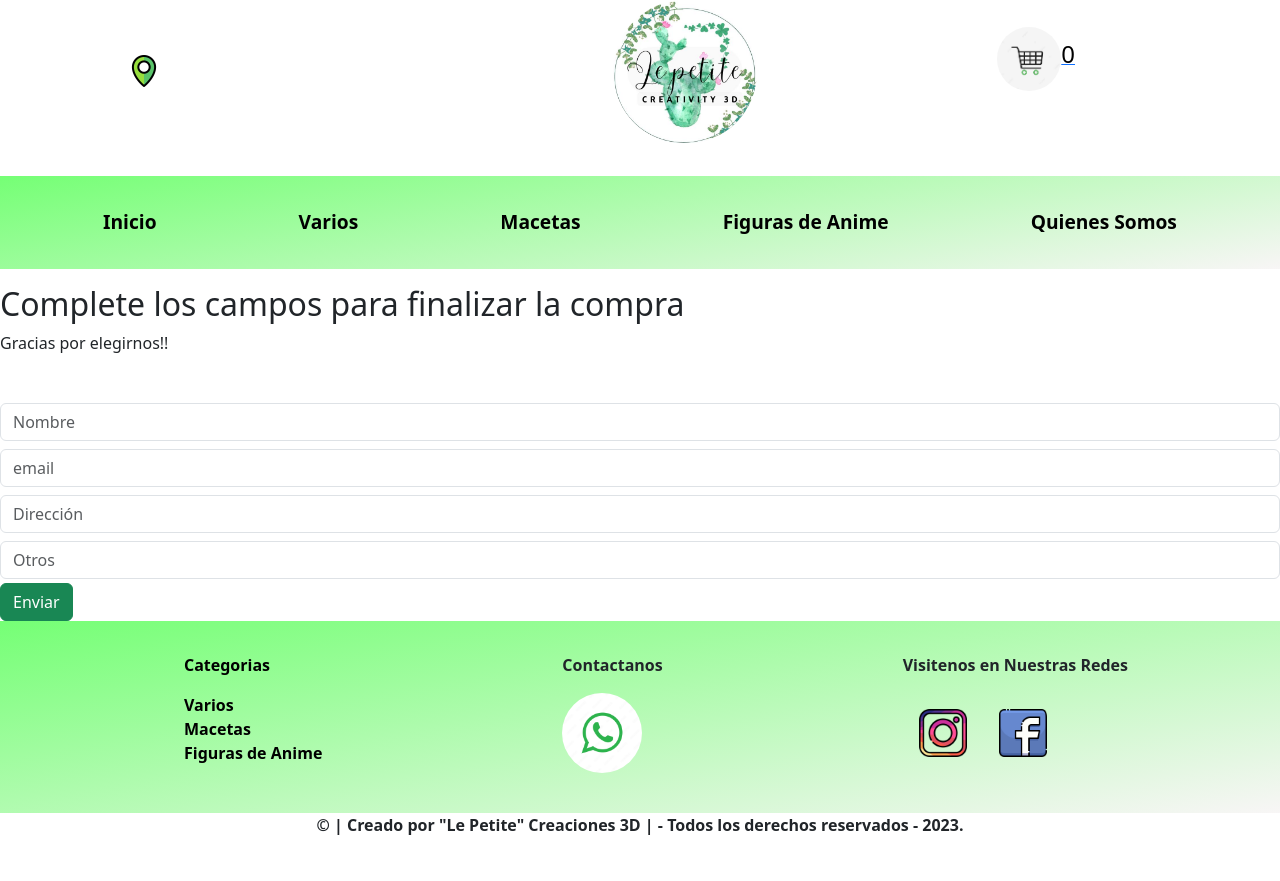
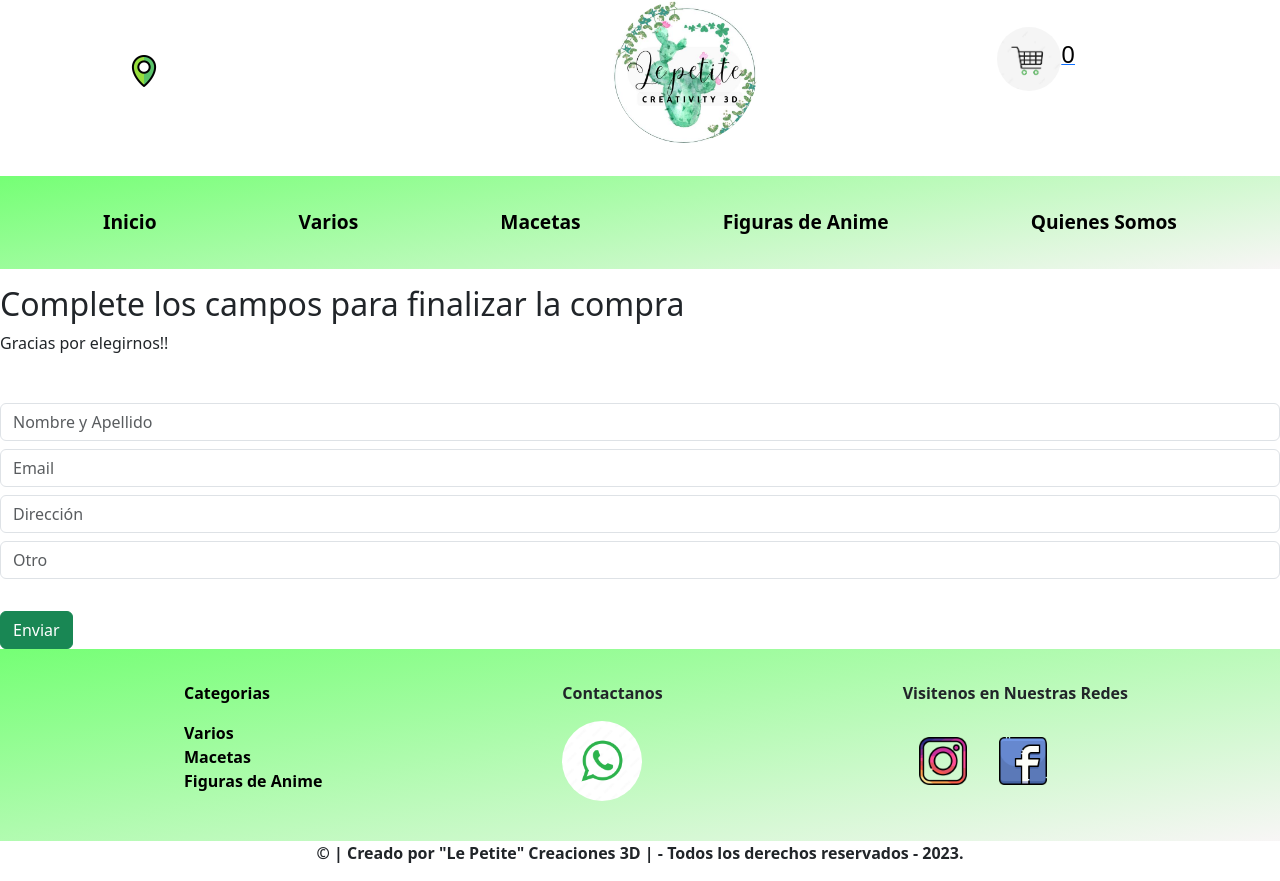
Before and after one commit to Sol-moreno/proyecto-final-react, a React (Vite) app: page /checkout in a window 1280 px wide. Before the commit the page ends 853 px from the top, so only its background shows below. Built offline with nearby package versions, Linux system fonts and the light colour scheme.

Commit message:
ultimos commit

```diff
--- a/package.json
+++ b/package.json
@@ -12,12 +12,14 @@
   "dependencies": {
     "bootstrap": "^5.3.1",
     "firebase": "^10.1.0",
+    "formik": "^2.4.3",
     "react": "^18.2.0",
     "react-bootstrap": "^2.8.0",
     "react-dom": "^18.2.0",
     "react-icons": "^4.10.1",
     "react-router-dom": "^6.14.2",
-    "sass": "^1.64.2"
+    "sass": "^1.64.2",
+    "yup": "^1.2.0"
   },
   "devDependencies": {
     "@types/react": "^18.0.37",
--- a/src/Components/Checkout/Checkout.jsx
+++ b/src/Components/Checkout/Checkout.jsx
@@ -3,6 +3,21 @@ import { CartContext } from "../Contexto/CartContext";
 import { collection, getDocs, writeBatch, where, query, documentId, addDoc } from "firebase/firestore";
 import { db } from "../../Firebase/config";
 import { Link, Navigate } from "react-router-dom";
+import { Formik , Form, Field , ErrorMessage} from 'formik'
+import * as Yup from 'yup';
+
+
+const schema = Yup.object().shape({
+   nombre: Yup.string().min(6,"El nombre es demasiado corto")
+               .max(20,'El nombre excede los 20 caracteres')
+               .required("Este campo es obligatorio"),
+  direccion:Yup.string().min(6,"El dato ingresado es demasiado corto")
+                .max(20,'La dirección excede los 20 caracteres')
+                .required("Este campo es obligatorio"),
+   email: Yup.string().required("Este campo es obligatorio")
+                .email('El email es invalido'),
+   otro:  Yup.string()
+})
 
 const Checkout = () => {
   const { cart, totalCompra, vaciarCarrito } = useContext(CartContext)
@@ -25,8 +40,8 @@ const Checkout = () => {
     })
   }
 
-  const handleSubmit = async (e) => {
-    e.preventDefault();
+  const handleSubmit = async (values) => {
+
 
     const orden = {
       cliente: values,
@@ -92,7 +107,35 @@ const Checkout = () => {
       <p>Gracias por elegirnos!!</p>
       <br />
 
-      <form onSubmit={handleSubmit}>
+      <Formik
+      initialValues={{
+        nombre: '',
+        email: '',
+        direccion: '',
+        otro: ''
+      }}
+      onSubmit={handleSubmit}
+      validationSchema={schema}
+
+   >
+      {()=>(
+        <Form>
+          <Field placeholder="Nombre y Apellido" className= "form-control my-2" type="text" name="nombre"/>
+          <ErrorMessage name= "nombre" component= "p"/>
+          <Field placeholder="Email"className= "form-control my-2" type="text" name="email"/>
+          <ErrorMessage name= "email" component= "p"/>
+          <Field placeholder="Dirección"className= "form-control my-2" type="text" name="direccion"/>
+          <ErrorMessage name= "direccion" component= "p"/>
+          <Field placeholder="Otro"className= "form-control my-2" type="text" name="otro"/>
+          <ErrorMessage name= "otro" component= "p"/>
+          <br />
+          <button type="submit" className="btn btn-success"> Enviar </button>
+        </Form>
+      )}
+
+      </Formik>
+
+      {/* <form onSubmit={handleSubmit}>
         <input
           onChange={handleChange}
           value={values.nombre}
@@ -129,7 +172,7 @@ const Checkout = () => {
 
         <button className=" btn btn-success" type="submit"> Enviar </button>
 
-      </form>
+      </form> */}
 
 
 
```
Also changed, not shown: 1 other file (tests, documents, lock files or other folders).
